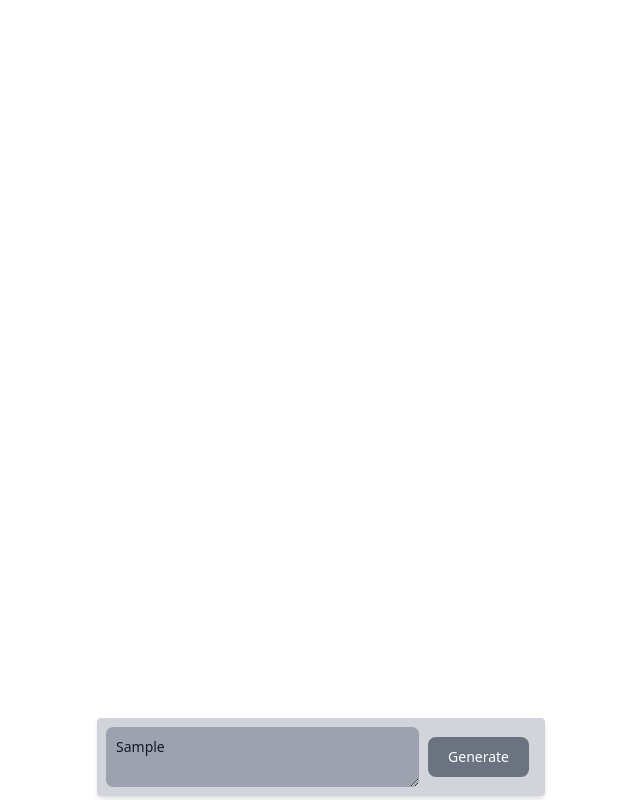
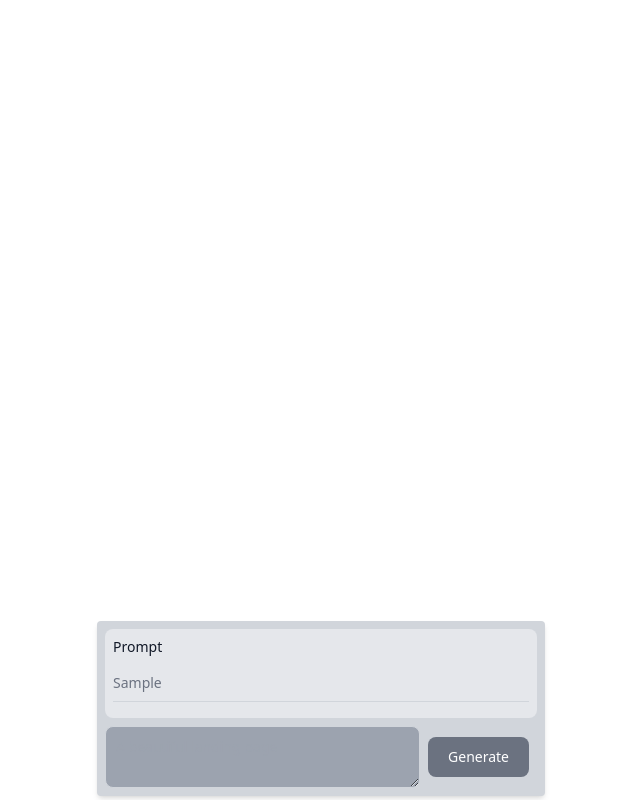
Before and after one commit to HenriTeinturier/Training-OpenAI-API-Generator-HTML-With-Tailwind, a website built with Vite: page index.html in a window 1280 px wide. Both pictures are taken after typing "Sample" into the empty fields and a click on the button "Generate". Shown: the whole page, without its empty margins (319-959 px from the left). Built offline with nearby package versions, Linux system fonts and the light colour scheme; no server answers.

Commit message:
add disabled when generate + display prompts user + send to openAi only last responses to save tokens

```diff
--- a/index.html
+++ b/index.html
@@ -16,6 +16,16 @@
         id="generate-form"
         class="max-w-md bg-gray-300 p-2 w-full rounded shadow-md"
       >
+        <div class="bg-gray-200 p-2 mb-2 rounded-lg flex flex-col">
+          <label for="prompt" class="text-gray-900 text-sm font-medium mb-4">
+            Prompt
+          </label>
+          <ul id="messages">
+            <!-- <li class="text-gray-500 text-sm">message user</li>
+            <div class="border-t border-gray-300 my-2"></div>
+            <li class="text-gray-500 text-sm">message user</li> -->
+          </ul>
+        </div>
         <fieldset class="flex items-center gap-2 w-full">
           <textarea
             type="text"
--- a/src/main.ts
+++ b/src/main.ts
@@ -1,9 +1,14 @@
+import { ChatCompletionMessageParam } from "openai/resources/index.mjs";
 import { openai } from "./openai";
 import placeholderImg from "./placeholder-img.png";
 
 const form = document.querySelector("#generate-form") as HTMLFormElement;
 const iframe = document.getElementById("generated-code") as HTMLIFrameElement;
 const fieldset = form.querySelector("fieldset") as HTMLFieldSetElement;
+const ul = document.querySelector("#messages") as HTMLUListElement;
+const promptTextAreaElement = document.querySelector(
+  "#prompt"
+) as HTMLTextAreaElement;
 
 form.addEventListener("submit", (e) => {
   e.preventDefault();
@@ -16,12 +21,19 @@ form.addEventListener("submit", (e) => {
 
   const userPrompt = formData.get("prompt") as string;
 
-  passPromptToOpenAi(userPrompt);
+  messages.push({
+    role: "user",
+    content: userPrompt,
+  });
+
+  passPromptToOpenAi();
 
   fieldset.disabled = true;
+  promptTextAreaElement.value = "";
+  renderMessages();
 });
 
-const assistantContextFromMelvyn = `
+const SYSTEM_PROMPT = `
 
 Context:
 You are TailwindGPT, an AI text generator that writes Tailwind / HTML code.
@@ -51,7 +63,14 @@ Response format:
 - you never add "undefined" or "code" before or after the code.
 `;
 
-const passPromptToOpenAi = async (userPrompt: string) => {
+let messages: ChatCompletionMessageParam[] = [
+  {
+    role: "system",
+    content: SYSTEM_PROMPT,
+  },
+];
+
+const passPromptToOpenAi = async () => {
   const chatCompletion = await openai.chat.completions.create({
     model: "gpt-3.5-turbo",
     temperature: 1,
@@ -60,13 +79,7 @@ const passPromptToOpenAi = async (userPrompt: string) => {
     presence_penalty: 0,
     max_tokens: 256,
     stream: true,
-    messages: [
-      {
-        role: "system",
-        content: assistantContextFromMelvyn,
-      },
-      { role: "user", content: userPrompt },
-    ],
+    messages: messages,
   });
 
   let code = "";
@@ -76,12 +89,19 @@ const passPromptToOpenAi = async (userPrompt: string) => {
     const isDone = message.choices[0].finish_reason === "stop";
     const token = message.choices[0].delta.content;
 
+    if (isDone) {
+      fieldset.disabled = false;
+      // * permet de ne conserver que le dernier message de l'assitant pour éviter d'envoyer trop de tokens au prochain call de openAI.
+      messages = messages.filter((message) => message.role !== "assistant");
+      messages.push({
+        role: "assistant",
+        content: code,
+      });
+      break;
+    }
+
     if (token !== "code" && token !== "undefined" && !isDone) {
       code += token;
-    }
-    if (isDone) {
-      fieldset.disabled = false;
-      break;
     }
     onNewChunk(code);
   }
@@ -121,3 +141,21 @@ const updateIframe = (code: string) => {
       <body>${code}</body>
     </html>`;
 };
+
+const renderMessages = () => {
+  ul.innerHTML = "";
+
+  for (const message of messages) {
+    if (message.role !== "user") {
+      continue;
+    }
+    const li = document.createElement("li");
+    const div = document.createElement("div");
+
+    li.innerText = `${message.content}`;
+    li.className = "text-gray-500 text-sm";
+    div.className = "border-t border-gray-300 my-2";
+    ul.appendChild(li);
+    ul.appendChild(div);
+  }
+};
```
